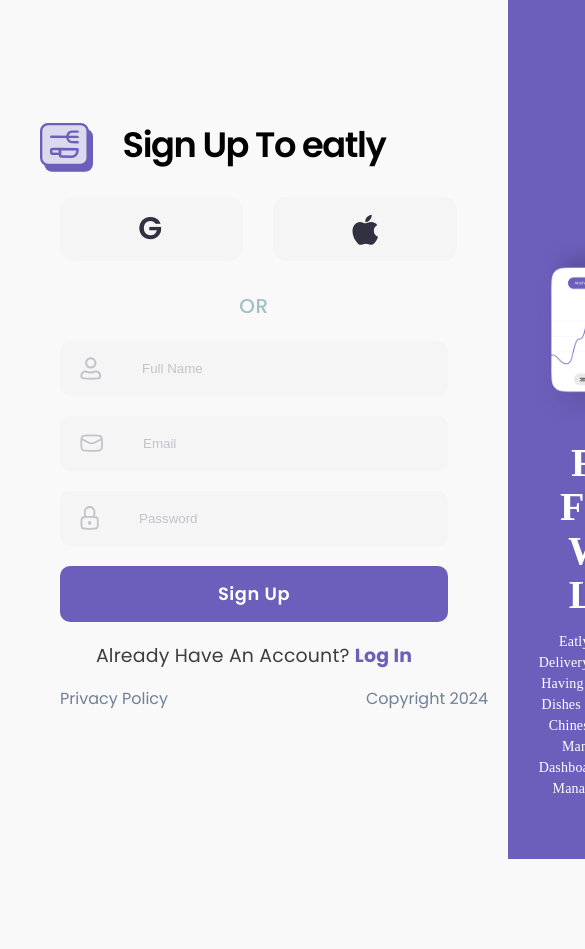
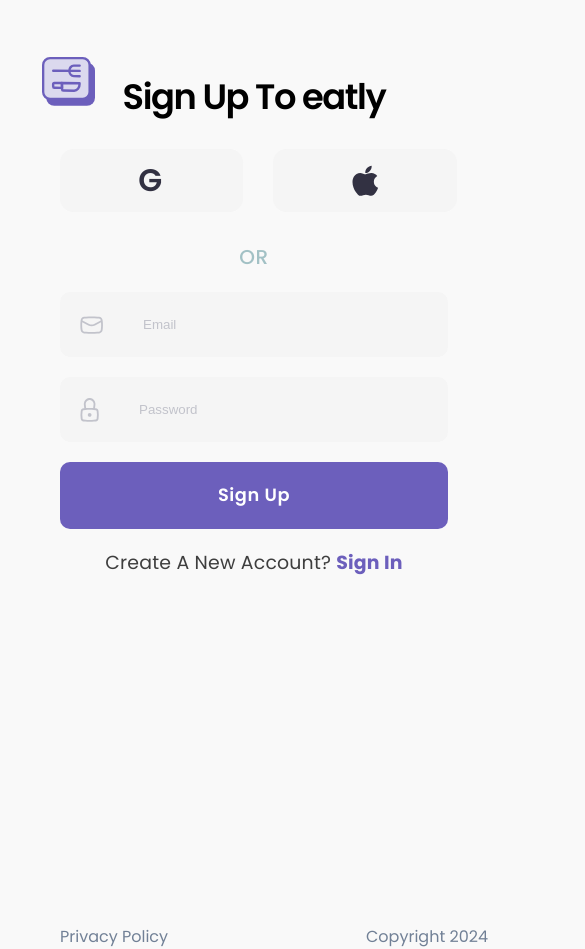
Before and after one commit to Elbaraa-Saber/eatly, a React (Create React App) app: page /eatly/signup in a window 390 px wide. Shown: the top 949 px of the page, 585 px wide, since content can reach past the window. Before the commit the page ends 859 px from the top, so only its background shows below. Built offline with nearby package versions, Linux system fonts and the light colour scheme.

Commit message:
added media screens

```diff
--- a/src/Pages/MainPage/UI/Footer/style.css
+++ b/src/Pages/MainPage/UI/Footer/style.css
@@ -36,6 +36,22 @@
     width: 30%;
     align-items: center;
 }
+.footer__logo{
+    display: flex;
+    align-items: center;
+    /* gap: 10px; */
+}
+.footer__brand{
+    font-family: 'Poppins';
+    font-size: 20.28px;
+    font-weight: 600;
+    line-height: 26.37px;
+    text-align: left;
+    color: #6C5FBC;
+}
+.footer__social svg:hover path{
+    fill: #6C5FBC;
+}
 /* .footer .social svg:last-of-type{
     color: #6C5FBC;
 }
--- a/src/Pages/MainPage/UI/Header/style.css
+++ b/src/Pages/MainPage/UI/Header/style.css
@@ -112,8 +112,9 @@
 .header__none:hover .links {
     display: block;
     width: 100%;
-    background-color: transparent;
+    background-color: rgb(0 0 0 / 33%);
     left: 0;
+    top: 100%;
 }
 .header__none .links{
     position: absolute;
@@ -122,7 +123,7 @@
     padding: 0px 45px;
     display: flex;
     justify-content: space-between;
-    /* flex-direction: column; */
+    flex-direction: column;
     align-items: end;
 }
 .header__none .links ul a::after{
@@ -133,7 +134,7 @@
 }
 .header__none .links ul a{
     color: #5343b1;
-    background-color: #CBCBCB;
+    /* background-color: #CBCBCB; */
     padding: 10px 20px;
     border-radius: 10px;
 }
--- a/src/Pages/MainPage/UI/Header/ui.js
+++ b/src/Pages/MainPage/UI/Header/ui.js
@@ -104,7 +104,7 @@
                 stroke-linecap="round"
                 />
             </svg>
-              <div className="links">
+              {/* <div className="links">
                 <ul>
                   <li>
                     <NavLink to="#">Menu</NavLink>
@@ -127,7 +127,7 @@
                 <NavLink to="/eatly/signup" className="sign">
                   Sign Up
                 </NavLink>
-              </div>
+              </div> */}
           </div>
           )}
         </div>
--- a/src/Pages/SignIn/SignIn.js
+++ b/src/Pages/SignIn/SignIn.js
@@ -44,7 +44,7 @@
                         <button type='submit'>Sign In</button>
                     </form>
                 </div>
-                <div className='sure'>Create A New Account? <Link to='/signup'>Sign Up</Link></div>
+                <div className='sure'>Create A New Account? <Link to='/eatly/signup'>Sign Up</Link></div>
 
                     <div className='privecy'>Privacy Policy</div>
                     <div className='copy'>Copyright 2024</div>
--- a/src/Pages/SignIn/style.css
+++ b/src/Pages/SignIn/style.css
@@ -22,7 +22,7 @@
     margin: 0 auto;
 }
 .left-in h1{
-    font-family: Poppins;
+    font-family: 'Poppins';
     font-size: 35.25px;
     font-weight: 600;
     line-height: 44.06px;
@@ -49,7 +49,7 @@
     justify-content: center;
 }
 .left-in .accounts .google{
-    font-family: Poppins;
+    font-family: 'Poppins';
     font-size: 31.13px;
     font-weight: 600;
     line-height: 43.58px;
@@ -58,7 +58,7 @@
     color: #323142;
 }
 .left-in .or{
-    font-family: Poppins;
+    font-family: 'Poppins';
     font-size: 20.01px;
     font-weight: 500;
     line-height: 30.02px;
@@ -136,13 +136,14 @@
     color: white;
 }
 .right-in img{
-    width: 500px;
+    max-width: 500px;
+    width: 100%;
 }
 .right-in .txt {
     text-align: center;
 }
 .right-in h2{
-    font-family: Manrope;
+    font-family: 'Manrope';
     font-size: 40px;
     font-weight: 800;
     line-height: 44px;
@@ -150,10 +151,21 @@
     margin: 0;
 }
 .right-in p{
-    font-family: Manrope;
+    font-family: 'Manrope';
     font-size: 14px;
     font-weight: 500;
     line-height: 21px;
     letter-spacing: 0.20000000298023224px;
     text-align: center;
 }
+
+@media (max-width: 700px ){
+    .right-in{
+        display: none;
+    }
+    .left-in{
+        width: 100%;
+        height: 100%;
+        margin-top: 150px;
+    }
+}
--- a/src/Pages/SignUp/SignUp.js
+++ b/src/Pages/SignUp/SignUp.js
@@ -3,8 +3,8 @@
 import './style.css'
 function SignUp(){
     return (
-        <div className="signup">
-            <div className="left-up">
+        <div className="signin">
+            <div className="left-in">
                 <svg className='logo' width="53" height="49" viewBox="0 0 53 49" fill="none" xmlns="http://www.w3.org/2000/svg">
                     <rect x="4.23877" y="5.74316" width="48.761" height="43.0728" rx="8.04025" fill="#6C5FBC"/>
                     <rect x="1.16228" y="1.16228" width="46.4364" height="40.7482" rx="6.87797" fill="#DBD9EE" stroke="#6C5FBC" stroke-width="2.32456"/>
@@ -25,13 +25,6 @@
                         </div>
                     </div>
                     <div className='or'>OR</div>
-                    <form className='name'>
-                        <svg width="22" height="23" viewBox="0 0 22 23" fill="none" xmlns="http://www.w3.org/2000/svg">
-                            <path fill-rule="evenodd" clip-rule="evenodd" d="M5.10322 5.91091C5.10322 2.79634 7.62808 0.271484 10.7427 0.271484C13.8572 0.271484 16.3821 2.79634 16.3821 5.91091C16.3821 9.02549 13.8572 11.5503 10.7427 11.5503C7.62808 11.5503 5.10322 9.02549 5.10322 5.91091ZM10.7427 2.26187C8.72734 2.26187 7.09361 3.8956 7.09361 5.91091C7.09361 7.92623 8.72734 9.55996 10.7427 9.55996C12.758 9.55996 14.3917 7.92623 14.3917 5.91091C14.3917 3.8956 12.758 2.26187 10.7427 2.26187Z" fill="#C2C3CB"/>
-                            <path fill-rule="evenodd" clip-rule="evenodd" d="M5.43495 15.5311C3.78606 15.5311 2.44937 16.8678 2.44937 18.5167V20.0935C2.44937 20.1175 2.46677 20.1379 2.49047 20.1418C7.95574 21.0341 13.5296 21.0341 18.9948 20.1418C19.0185 20.1379 19.0359 20.1175 19.0359 20.0935V18.5167C19.0359 16.8678 17.6992 15.5311 16.0504 15.5311H15.598C15.5631 15.5311 15.5283 15.5366 15.4951 15.5475L14.3466 15.9225C12.0048 16.6872 9.4805 16.6872 7.1387 15.9225L5.99023 15.5475C5.95699 15.5366 5.92223 15.5311 5.88726 15.5311H5.43495ZM0.458984 18.5167C0.458984 15.7686 2.6868 13.5407 5.43495 13.5407H5.88726C6.13207 13.5407 6.37534 13.5794 6.60805 13.6554L7.75652 14.0304C9.69687 14.664 11.7884 14.664 13.7288 14.0304L14.8773 13.6554C15.11 13.5794 15.3532 13.5407 15.598 13.5407H16.0504C18.7985 13.5407 21.0263 15.7685 21.0263 18.5167V20.0935C21.0263 21.0929 20.302 21.9451 19.3156 22.1062C13.6379 23.0332 7.84743 23.0332 2.16975 22.1062C1.18333 21.9451 0.458984 21.0929 0.458984 20.0935V18.5167Z" fill="#C2C3CB"/>
-                        </svg>
-                        <input type='text' placeholder='Full Name'/>
-                    </form>
                     <form className='email'>
                         <svg width="23" height="18" viewBox="0 0 23 18" fill="none" xmlns="http://www.w3.org/2000/svg">
                             <path fill-rule="evenodd" clip-rule="evenodd" d="M0.578857 4.91991C0.242036 7.90886 0.25705 11.3561 0.725741 14.3329C0.985078 15.9801 2.39259 17.2428 4.13002 17.387L5.9458 17.5378C9.73195 17.8521 13.5395 17.8521 17.3257 17.5378L19.1414 17.387C20.8789 17.2428 22.2864 15.9801 22.5457 14.3329C23.0144 11.3561 23.0295 7.90905 22.6926 4.92009C22.6491 4.57357 22.6001 4.22752 22.5457 3.88205C22.2864 2.23491 20.8789 0.972164 19.1414 0.827916L17.3257 0.677162C13.5395 0.362821 9.73195 0.362821 5.9458 0.677163L4.13002 0.827916C2.39259 0.972164 0.985078 2.23491 0.725741 3.88205C0.671357 4.22746 0.622395 4.57345 0.578857 4.91991ZM6.10198 2.39317C9.7842 2.08746 13.4873 2.08746 17.1695 2.39317L18.9853 2.54392C19.8922 2.61922 20.6269 3.27838 20.7623 4.13819C20.7764 4.22748 20.79 4.31681 20.8033 4.40618L14.1172 7.95385C12.574 8.77272 10.6974 8.77272 9.15413 7.95385L2.46812 4.40622C2.48142 4.31683 2.4951 4.22749 2.50916 4.13819C2.64454 3.27838 3.37926 2.61922 4.2862 2.54392L6.10198 2.39317ZM21.024 6.25953C21.2572 8.86363 21.17 11.4874 20.7623 14.0768C20.6269 14.9366 19.8922 15.5957 18.9853 15.671L17.1695 15.8218C13.4873 16.1275 9.7842 16.1275 6.10198 15.8218L4.28621 15.671C3.37926 15.5957 2.64454 14.9366 2.50916 14.0768C2.10147 11.4874 2.01423 8.86366 2.24744 6.25957L8.27828 9.45956C10.3663 10.5675 12.9051 10.5675 14.9931 9.45957L21.024 6.25953Z" fill="#C2C3CB"/>
@@ -49,13 +42,13 @@
                         <button type='submit'>Sign Up</button>
                     </form>
                 </div>
-                <div className='sure'>Already Have An Account? <NavLink to='/signin'>Log In</NavLink></div>
+                <div className='sure'>Create A New Account? <NavLink to='/eatly/signup'>Sign In</NavLink></div>
 
                     <div className='privecy'>Privacy Policy</div>
                     <div className='copy'>Copyright 2024</div>
 
             </div>
-            <div className="right-up">
+            <div className="right-in">
                 <img src={photoDish} alt=''/>
                 <div className='txt'>
                     <h2>Find Foods With Love </h2>
--- a/src/Pages/SignUp/style.css
+++ b/src/Pages/SignUp/style.css
@@ -13,8 +13,8 @@
 }
 .left-up .logo{
     position: absolute;
-    top: 50px;
-    left: 40px;
+    top: 32px;
+    left: 42px;
 }
 .left-up .info{
     width: 388px;
@@ -22,7 +22,7 @@
     margin: 0 auto;
 }
 .left-up h1{
-    font-family: Poppins;
+    font-family: 'Poppins';
     font-size: 35.25px;
     font-weight: 600;
     line-height: 44.06px;
@@ -49,7 +49,7 @@
     justify-content: center;
 }
 .left-up .accounts .google{
-    font-family: Poppins;
+    font-family: 'Poppins';
     font-size: 31.13px;
     font-weight: 600;
     line-height: 43.58px;
@@ -58,7 +58,7 @@
     color: #323142;
 }
 .left-up .or{
-    font-family: Poppins;
+    font-family: 'Poppins';
     font-size: 20.01px;
     font-weight: 500;
     line-height: 30.02px;
@@ -77,7 +77,7 @@
     padding: 0 0 0 20px;
 }
 .left-up form input{
-    padding: 20px 40px;
+    padding: 25px 40px;
     border: none;
     background: none;
 }
@@ -101,7 +101,7 @@
 .left-up .copy,
 .left-up .privecy{
     position: absolute;
-    bottom: 10px;
+    bottom: -30px;
     color: #718096;
 }
 .left-up .copy{
@@ -114,7 +114,7 @@
 .left-up .enter button{
     color: white;
     width: 100%;
-    padding: 15px;
+    padding: 20px 20px;
     border-radius: 15px;
     border: none;
     background: none;
@@ -135,13 +135,14 @@
     color: white;
 }
 .right-up img{
-    width: 500px;
+    max-width: 500px;
+    width: 100%;
 }
 .right-up .txt {
     text-align: center;
 }
 .right-up h2{
-    font-family: Manrope;
+    font-family: 'Manrope';
     font-size: 40px;
     font-weight: 800;
     line-height: 44px;
@@ -149,10 +150,21 @@
     margin: 0;
 }
 .right-up p{
-    font-family: Manrope;
+    font-family: 'Manrope';
     font-size: 14px;
     font-weight: 500;
     line-height: 21px;
     letter-spacing: 0.20000000298023224px;
     text-align: center;
 }
+
+@media (max-width: 700px ){
+    .right-in{
+        display: none;
+    }
+    .left-in{
+        width: 100%;
+        height: 100%;
+        margin-top: 150px;
+    }
+}
--- a/src/Widgets/Control/style.css
+++ b/src/Widgets/Control/style.css
@@ -131,7 +131,6 @@
 }
 
 
-
 @media (max-width: 991px){
     .control{
         flex-direction: column;
@@ -139,4 +138,10 @@
     .control__dashboard{
         margin: 0 auto 20px;
     }
+    .control__leftSide h3{
+        text-align: center;
+    }
+    .control__rightSide{
+        margin: auto;
+    }
 }
```
